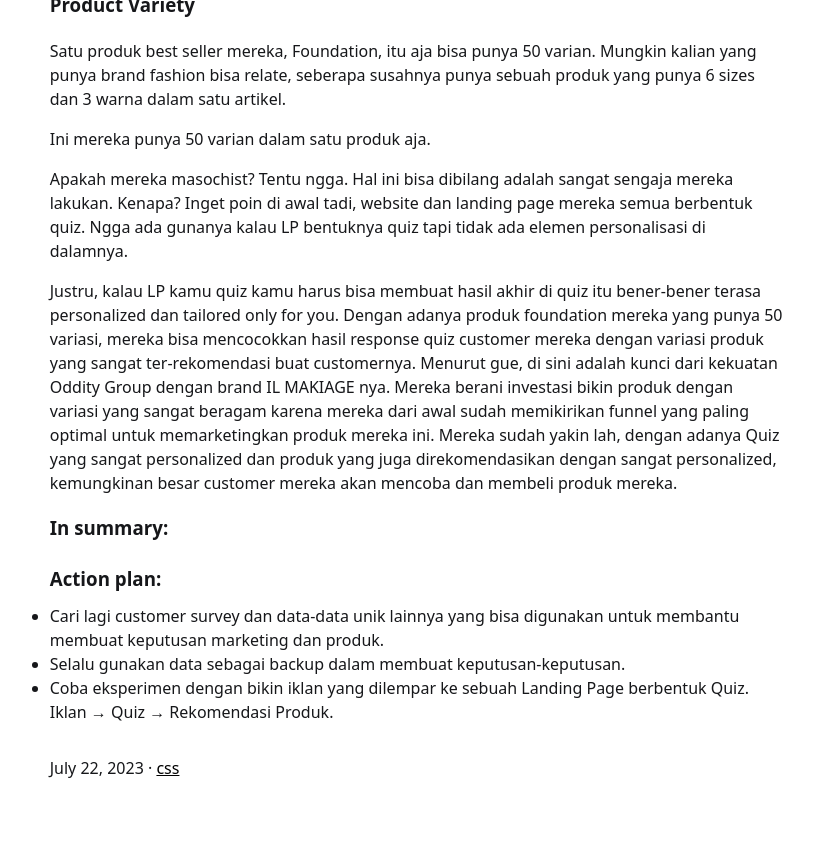
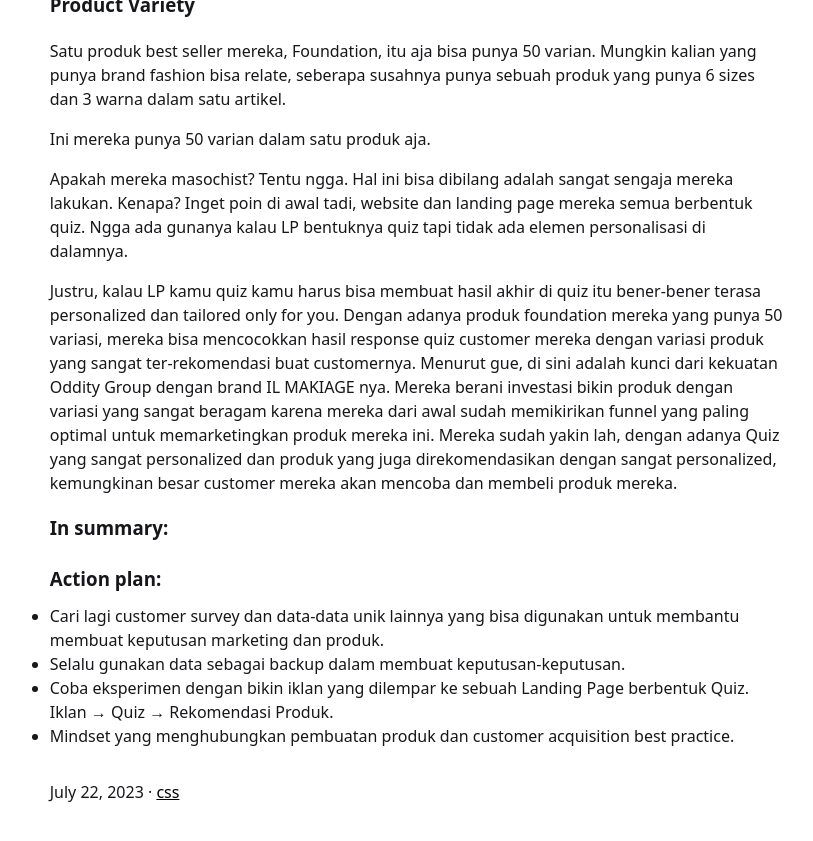
Before and after one commit to chickenchop/jekyll, a Jekyll site: the page built from _posts/2023-07-22-Oddity-Group-Analysis.md, in a window 1280 px wide and 900 px high, scrolled down 1556 px. Shown: the top 841 px of the window, without its empty margins (303-1116 px from the left). Built offline with Jekyll 4.4.1, drawn with Linux system fonts in a browser that asks for light colours.

Commit message:
Update 2023-07-22-Oddity-Group-Analysis.md

```diff
--- a/_posts/2023-07-22-Oddity-Group-Analysis.md
+++ b/_posts/2023-07-22-Oddity-Group-Analysis.md
@@ -54,3 +54,4 @@ Justru, kalau LP kamu quiz kamu harus bisa membuat hasil akhir di quiz itu bener
    - Cari lagi customer survey dan data-data unik lainnya yang bisa digunakan untuk membantu membuat keputusan marketing dan produk.
    - Selalu gunakan data sebagai backup dalam membuat keputusan-keputusan.
    - Coba eksperimen dengan bikin iklan yang dilempar ke sebuah Landing Page berbentuk Quiz. Iklan → Quiz → Rekomendasi Produk.
+   - Mindset yang menghubungkan pembuatan produk dan customer acquisition best practice.
```
